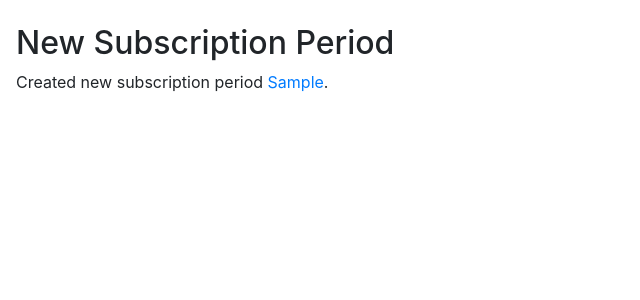
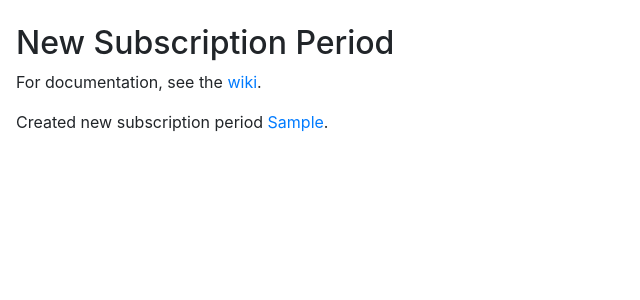
Before and after one commit to tech-squares/squaresdb, a Django app: template squaresdb/gate/templates/gate/new_period.html in a window 1280 px wide. Shown: the part 60-360 px from the top of the page, without its empty margins (0-640 px from the left). Run offline with Django 3.2, Linux system fonts and the light colour scheme; the template is opened without the code that fills it: most values are stand-ins (such as "Sample title", 1, 10 or a date in 2020); some libraries are stand-ins or nearby versions.

Commit message:
gate: Add doc links

```diff
--- a/squaresdb/gate/templates/gate/new_period.html
+++ b/squaresdb/gate/templates/gate/new_period.html
@@ -11,6 +11,8 @@
 {% block content %}
 
 <h2>New Subscription Period</h2>
+
+<p>For documentation, see the <a href='https://wikis.mit.edu/confluence/display/techsquares/SquaresDB#SquaresDB-NewSubscriptions'>wiki</a>.</p>
 
 {% if new_period %}
 
--- a/squaresdb/gate/templates/gate/sub_upload.html
+++ b/squaresdb/gate/templates/gate/sub_upload.html
@@ -11,6 +11,8 @@
 {% block content %}
 
 <h2>Bulk subscriptions</h2>
+
+<p>For documentation, see the <a href='https://wikis.mit.edu/confluence/display/techsquares/Squares+Pay#SquaresPay-Resultsandexport'>wiki</a>.</p>
 
 {% if upload_form %}
 <h3>1. Upload subscriptions</h3>
```
